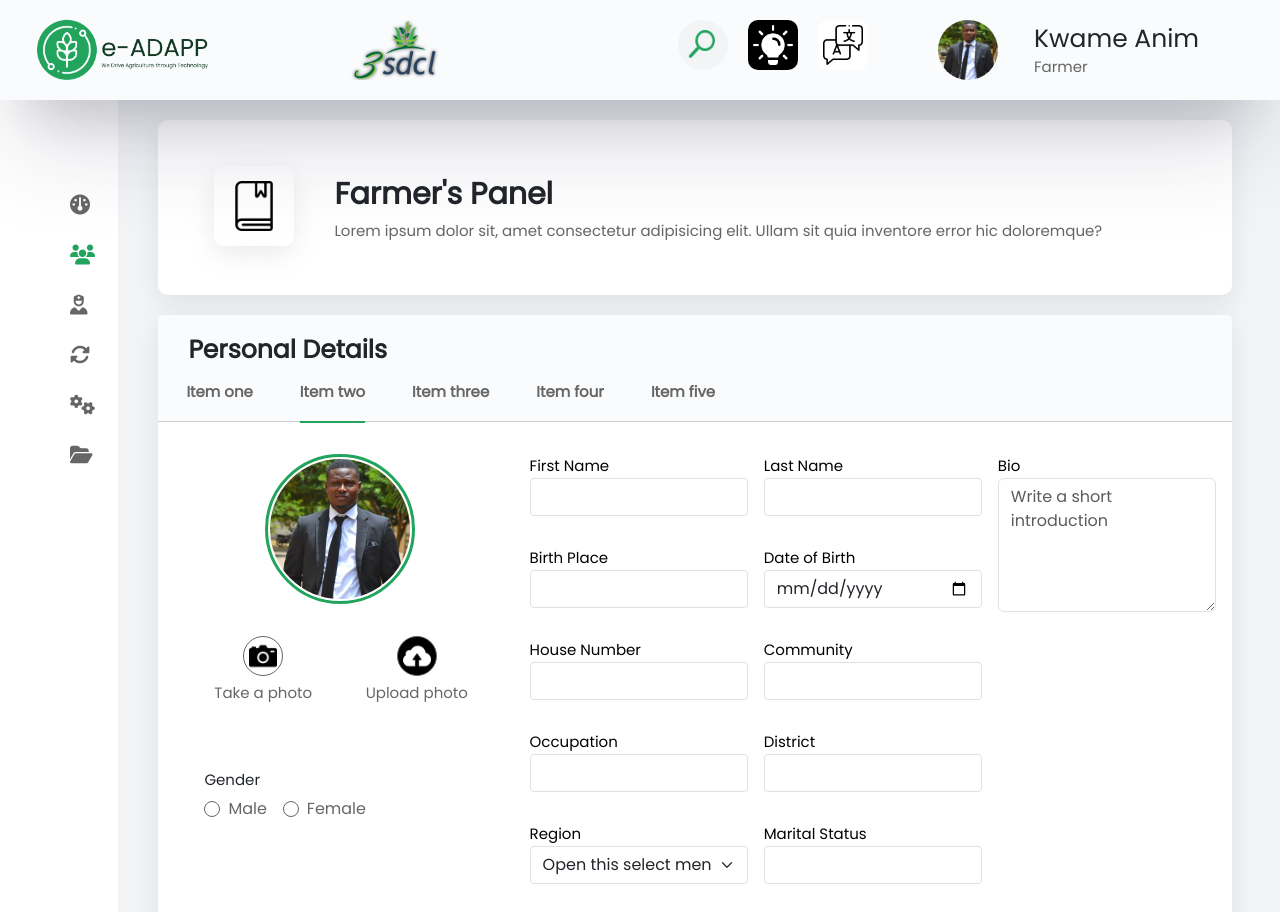
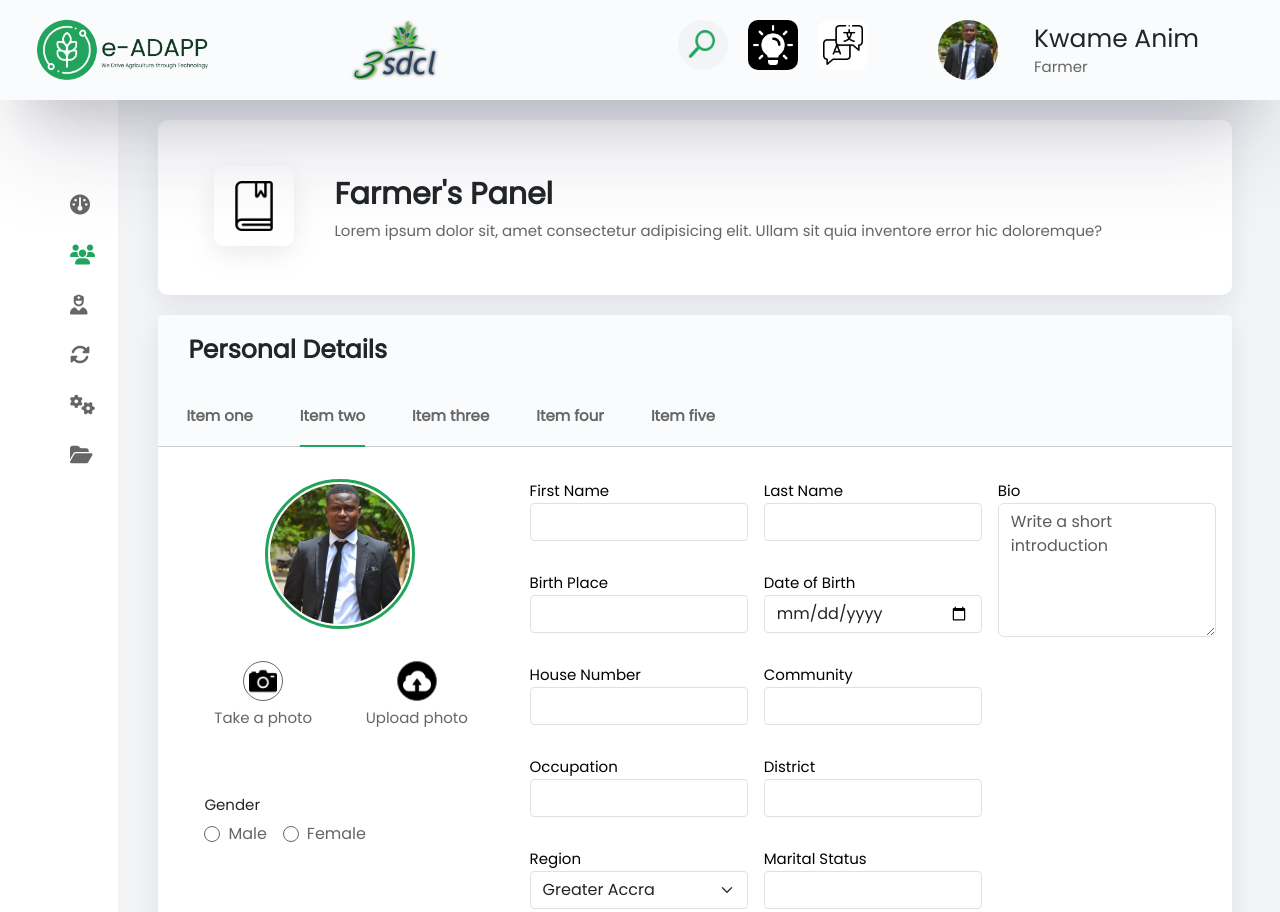
Before and after one commit to yaqoubhassan/coding-challenge, a Vue app: page /dashboard/farmers in a window 1280 px wide. Shown: the top 912 px of the page. Built offline with nearby package versions, Linux system fonts and the light colour scheme.

Commit message:
refactor

```diff
--- a/src/components/Farmers.vue
+++ b/src/components/Farmers.vue
@@ -3,6 +3,10 @@
         <div class="card">
             <div class="card-header">
                 <h4>Personal Details</h4>
+                <button class="navbar-toggler" data-bs-toggle="offcanvas" href="#offcanvasExample" role="button"
+                    aria-controls="offcanvasExample">
+                    <span class="navbar-toggler-icon"></span>
+                </button>
                 <ul class="nav">
                     <li class="nav-item">
                         <a class="first nav-link" aria-current="page" href="#">Item one</a>
@@ -110,10 +114,10 @@
                                         <div class="col-xl-6 col-lg-6 col-md-6 col-sm-6">
                                             <label for="exampleInputEmail1" class="form-label">Region</label>
                                             <select type="text" class="form-control form-select">
-                                                <option selected>Open this select menu</option>
-                                                <option value="1">One</option>
-                                                <option value="2">Two</option>
-                                                <option value="3">Three</option>
+                                                <option selected>Greater Accra</option>
+                                                <option value="1">Region 1</option>
+                                                <option value="2">Region 2</option>
+                                                <option value="3">Region 3</option>
                                             </select>
                                         </div>
                                         <div class="col-xl-6 col-lg-6 col-md-6 col-sm-6">
@@ -262,6 +266,11 @@ textarea:focus {
     margin-right: 15px
 }
 
+.nav-link:hover {
+    text-decoration: underline 2px #22A45D;
+    text-underline-offset: 24px;
+}
+
 .first {
     margin-left: -18px;
 }
@@ -309,4 +318,10 @@ h4 {
     color: #666666;
     font-size: 15px;
 }
+
+@media screen and (max-width: 682px) {
+    .nav {
+        display: none;
+    }
+}
 </style>
```
